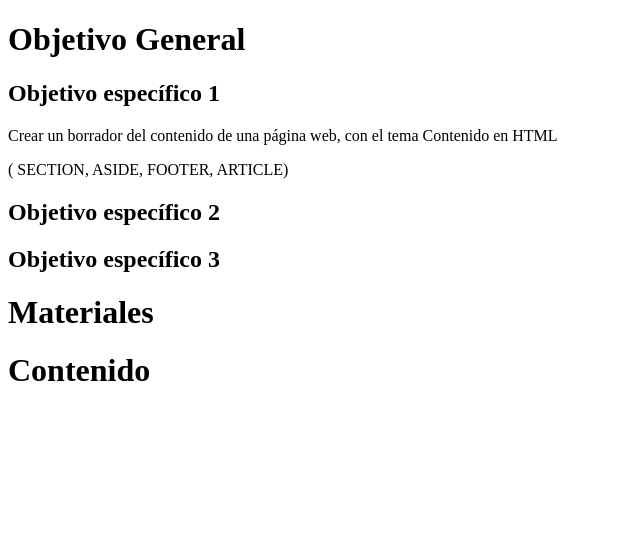
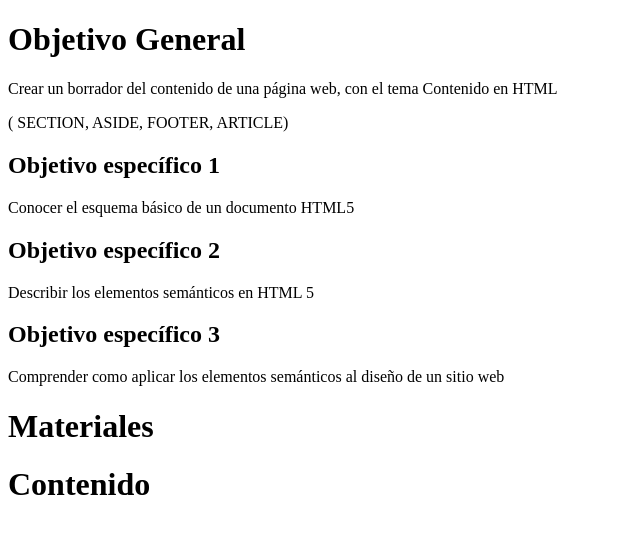
Before and after one commit to danielruiz1980/DSW_Daniel_Ruiz, a plain HTML site: page planning.html in a window 1280 px wide. Shown: the whole page, without its empty margins (0-640 px from the left). Drawn offline with Linux system fonts and the light colour scheme.

Commit message:
version 4
Inserción de los objetivos específicos

```diff
--- a/planning.html
+++ b/planning.html
@@ -7,14 +7,16 @@
 </head>
 <body>
     <h1>Objetivo General</h1>
-    <p></p>
+    <p>Crear un borrador del contenido de una página web, con el tema Contenido en HTML</p>
+    <p> ( SECTION, ASIDE, FOOTER, ARTICLE)</p>
+
         <h2>Objetivo específico 1</h2>
-        <p>Crear un borrador del contenido de una página web, con el tema Contenido en HTML</p>
-        <p> ( SECTION, ASIDE, FOOTER, ARTICLE)</p>
+        <p>Conocer el esquema básico de un documento HTML5</p>
         <h2>Objetivo específico 2</h2>
-        <p></p>
+        <p>Describir los elementos semánticos en HTML 5 </p>
         <h2>Objetivo específico 3</h2>
-        <p></p>
+        <p>Comprender como aplicar los elementos semánticos al diseño de un sitio web</p>
+
 
     <h1>Materiales</h1>
 
```
